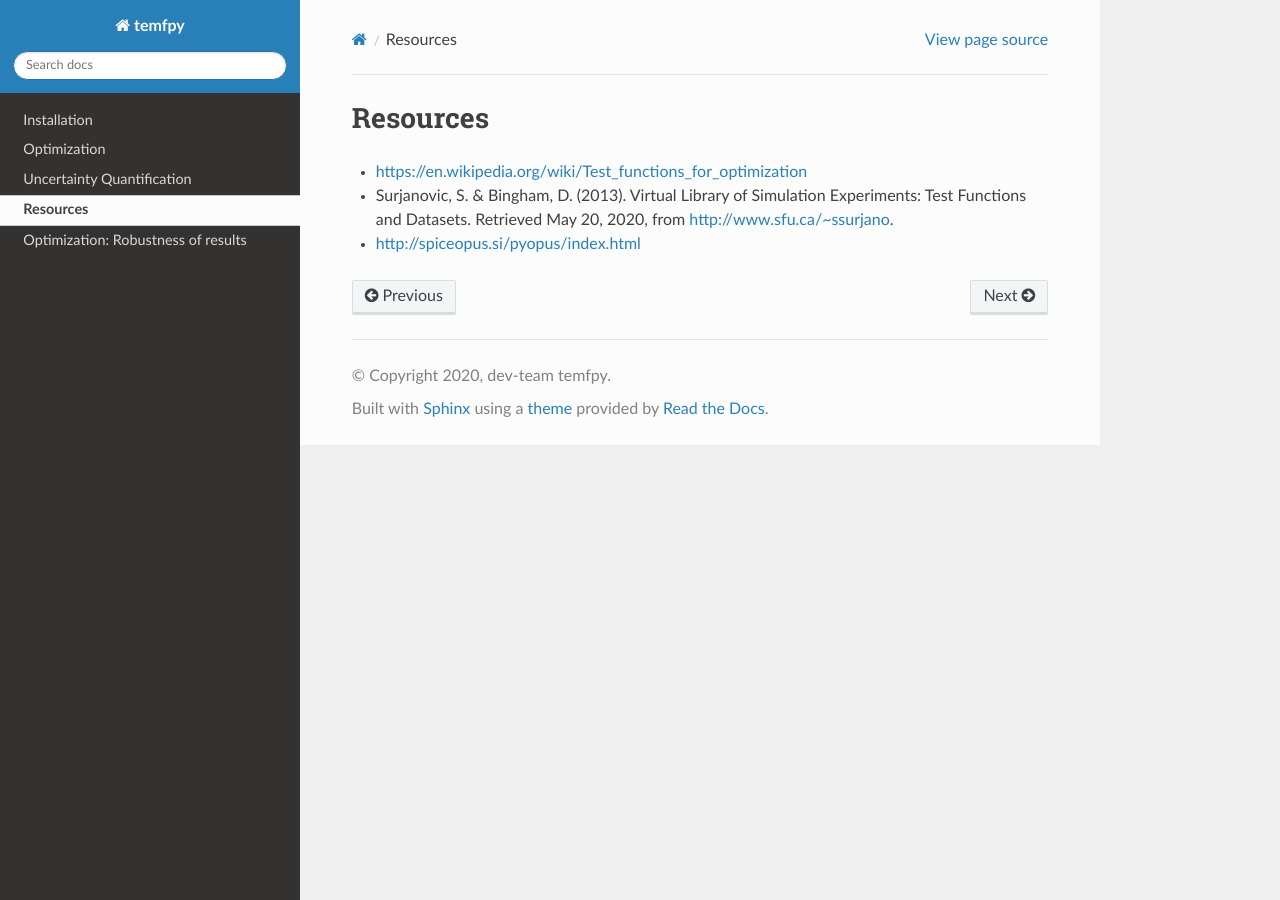
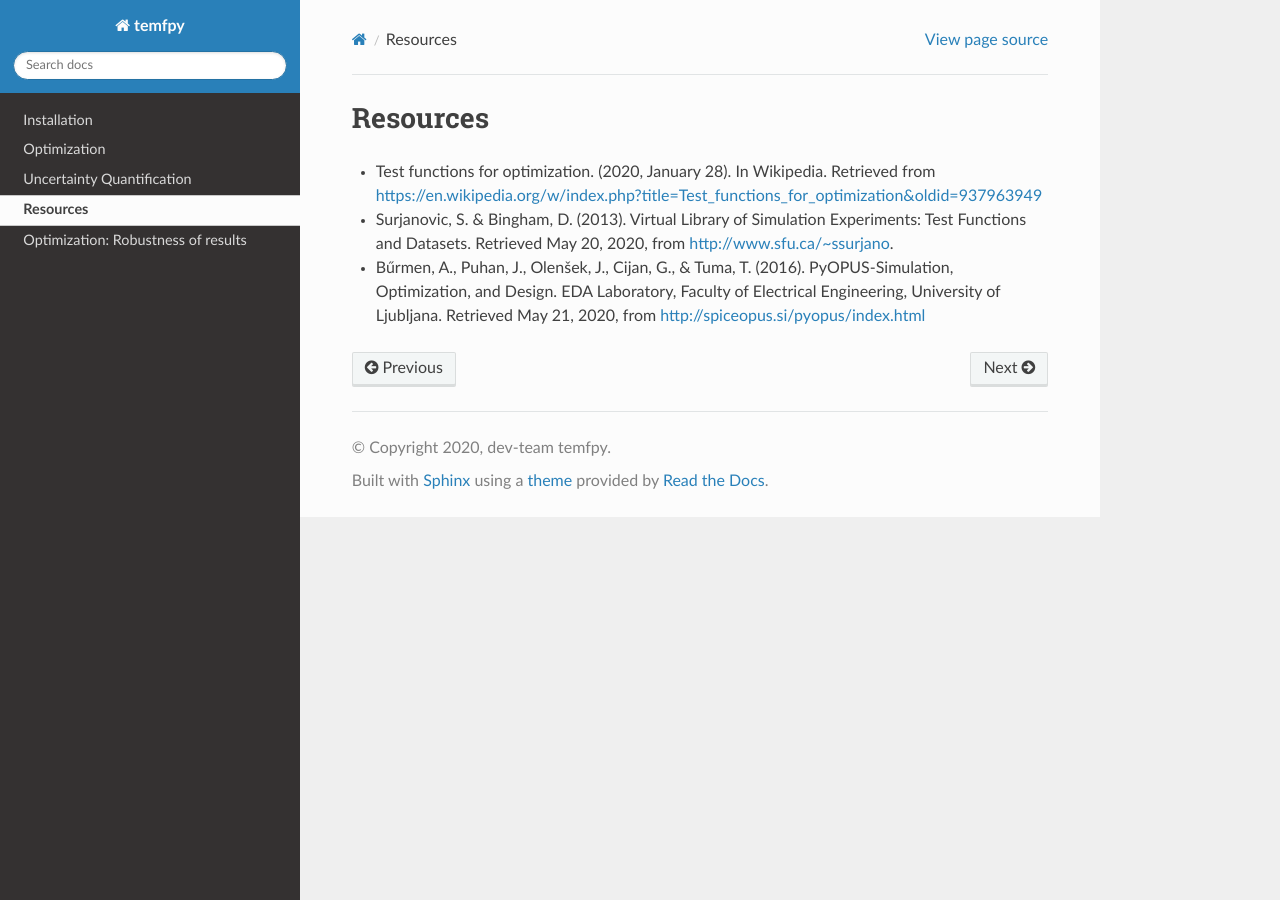
Before and after one commit to OpenSourceEconomics/temfpy, a Sphinx documentation site: the page built from docs/source/resources.rst, in a window 1280 px wide. Built offline with Sphinx 7.4.7 and the Read the Docs theme 2.0.0, drawn with Linux system fonts in a browser that asks for light colours.

Commit message:
fix reference formatting

```diff
--- a/docs/source/resources.rst
+++ b/docs/source/resources.rst
@@ -1,8 +1,8 @@
 Resources
 =========
 
-* https://en.wikipedia.org/wiki/Test_functions_for_optimization
+* Test functions for optimization. (2020, January 28). In Wikipedia. Retrieved from https://en.wikipedia.org/w/index.php?title=Test_functions_for_optimization&oldid=937963949
 
 * Surjanovic, S. & Bingham, D. (2013). Virtual Library of Simulation Experiments: Test Functions and Datasets. Retrieved May 20, 2020, from http://www.sfu.ca/~ssurjano.
 
-* http://spiceopus.si/pyopus/index.html
+* Bűrmen, A., Puhan, J., Olenšek, J., Cijan, G., & Tuma, T. (2016). PyOPUS-Simulation, Optimization, and Design. EDA Laboratory, Faculty of Electrical Engineering, University of Ljubljana. Retrieved May 21, 2020, from http://spiceopus.si/pyopus/index.html
```
Also changed, not shown: 1 other file.
